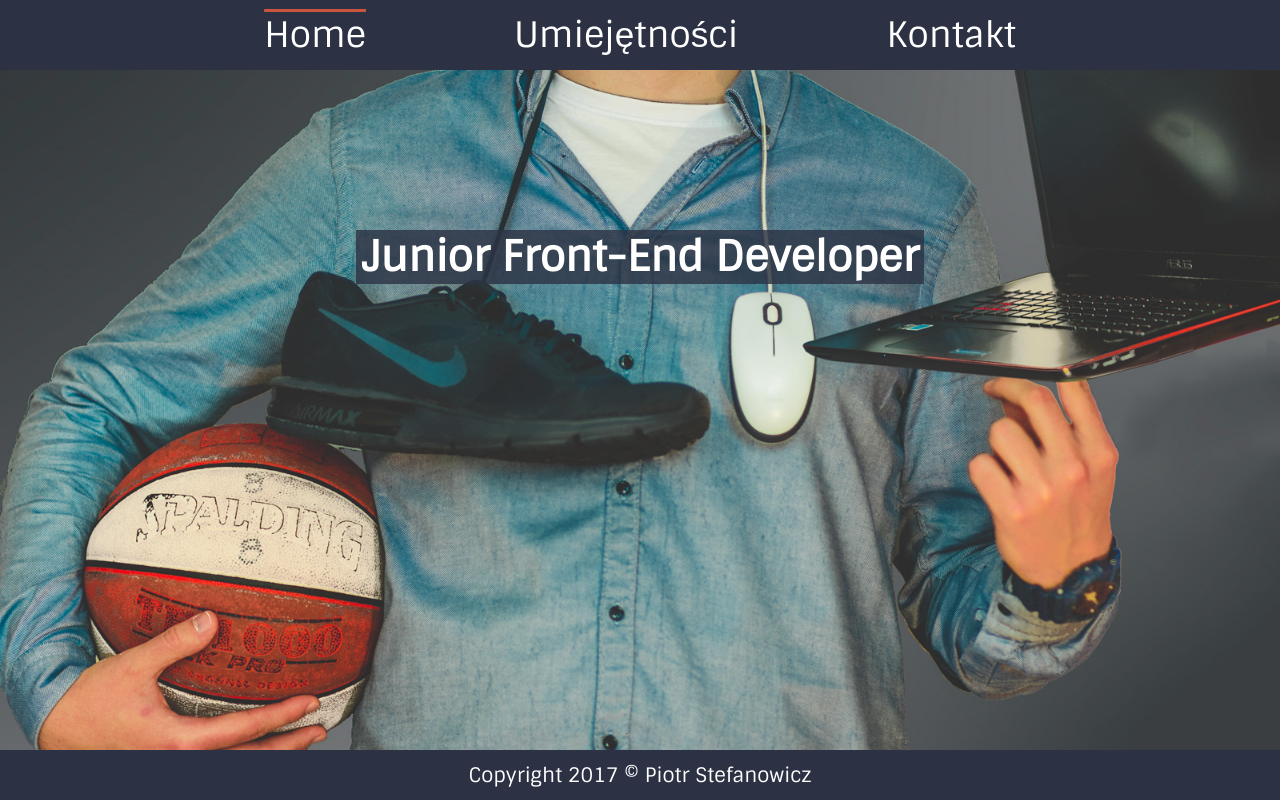
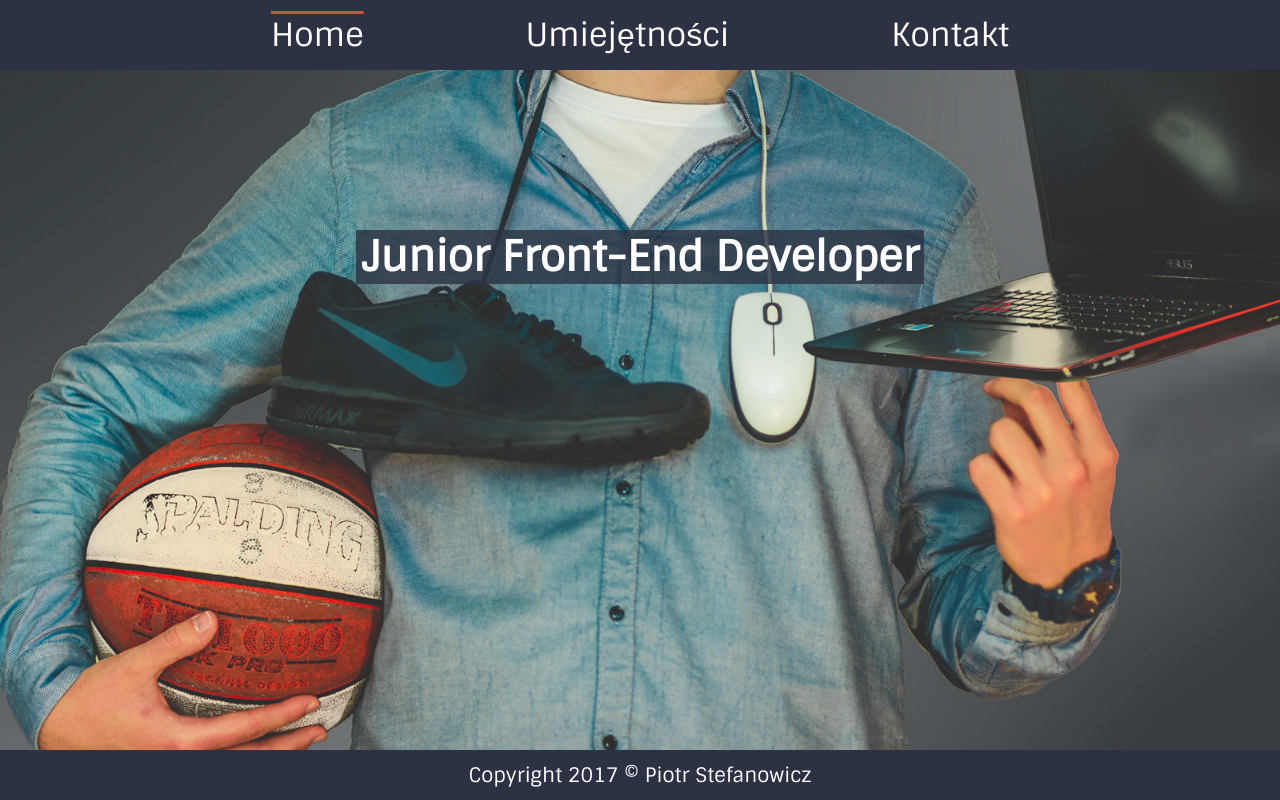
Before and after one commit to stefanowiczp/my_landing_page, a plain HTML site: page index.html in a window 1280 px wide. Drawn offline with Linux system fonts and the light colour scheme.

Commit message:
changing menu font size

```diff
--- a/css/style.css
+++ b/css/style.css
@@ -27,7 +27,7 @@
 }
 
 .menu--item {
-    font-size: 1.3em;
+    font-size: 1.1em;
     cursor: pointer;
 }
 
@@ -232,7 +232,7 @@
 
 @media screen and (min-width: 500px) {
     .menu--item {
-        font-size: 2.2em;
+        font-size: 2em;
     }
 
     .home--content {
```
